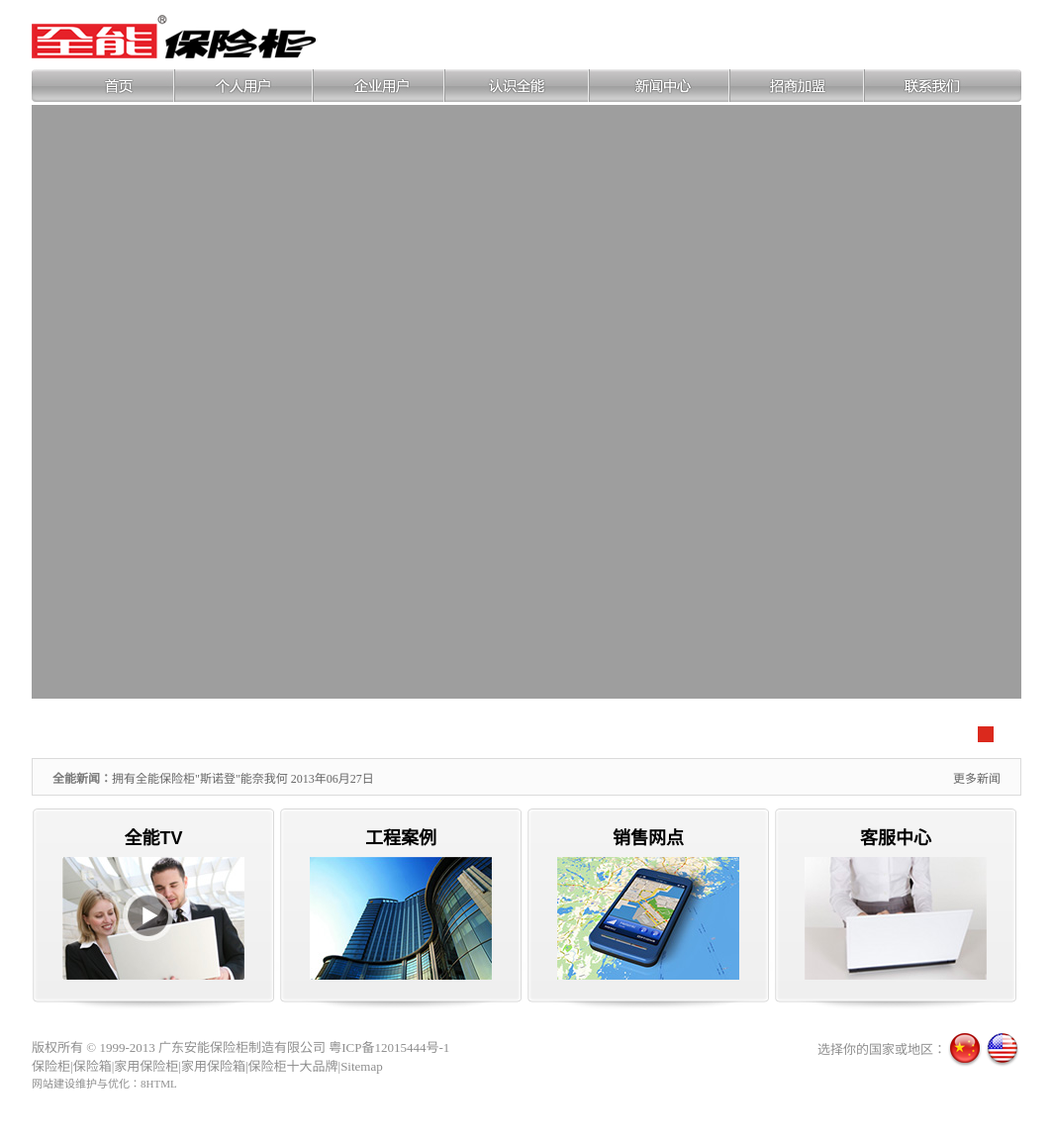
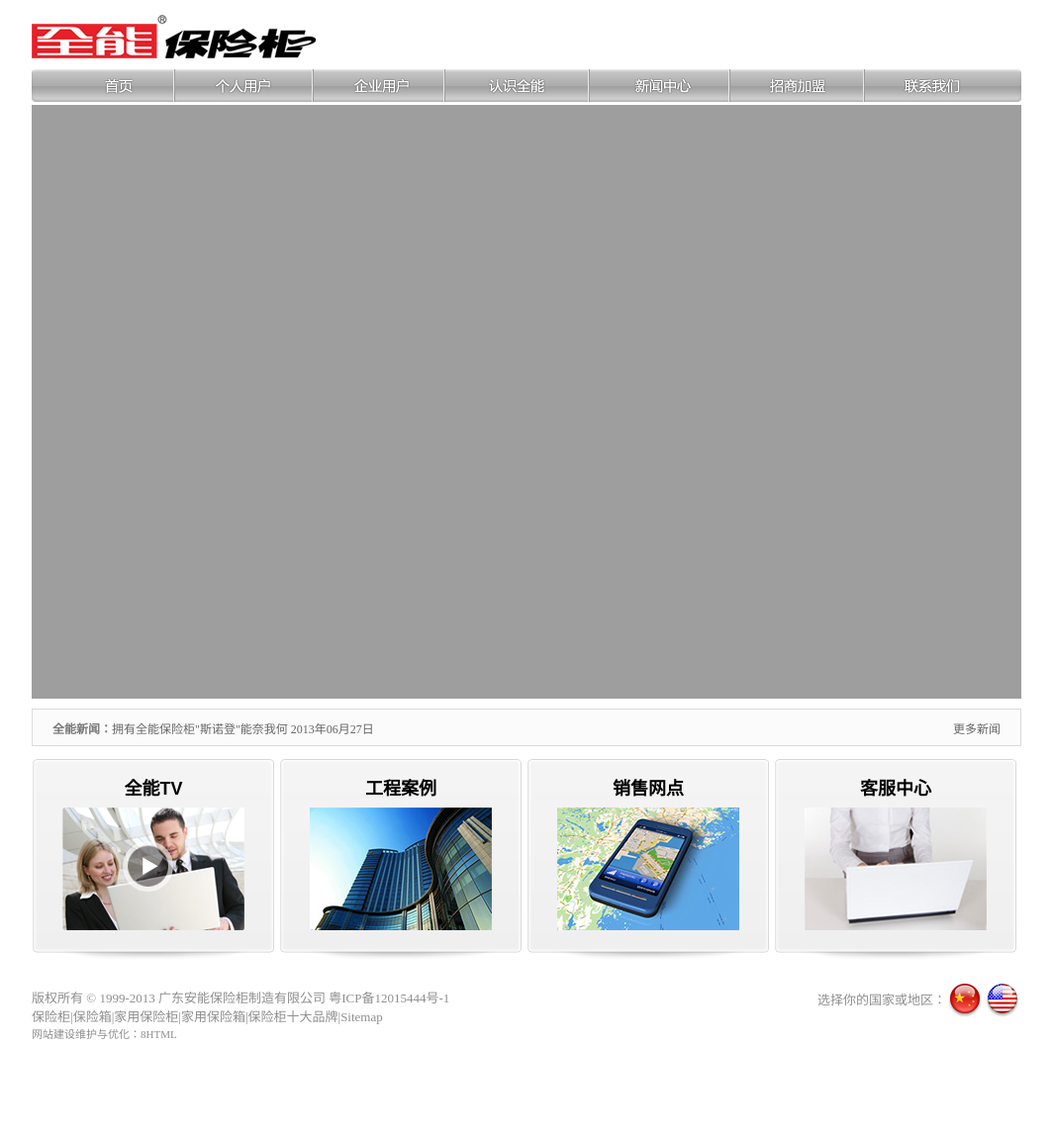
Before and after one commit to qnn/qnn.com.cn-v3, a Jekyll site: the page built from index.html, in a window 1280 px wide. Shown: the whole page at 99% size, without its empty margins (108-1171 px from the left). Built offline with Jekyll 4.4.1, drawn with Linux system fonts in a browser that asks for light colours; Markdown is read by kramdown in place of the engine named in the settings; comment, search, counter and statistics services are not loaded; after the commit the page ends 1103 px from its top, so only the background shows below that.

Commit message:
Update main.css

```diff
--- a/stylesheets/main.css
+++ b/stylesheets/main.css
@@ -929,7 +929,7 @@
 #slider {
 margin: 0 auto;
 }
-.photoslider-bullets{width:1000px;height:650px;}
+.photoslider-bullets{width:1000px;height:600px;}
 .photoslider-bullets .sliderkit-nav{position:absolute;top:628px;right:10px;}
 * html .photoslider-bullets .sliderkit-nav {right:auto;left:900px;}
 .photoslider-bullets .sliderkit-nav-clip ul li{float:left;margin:0 2px 0 0;}
```
